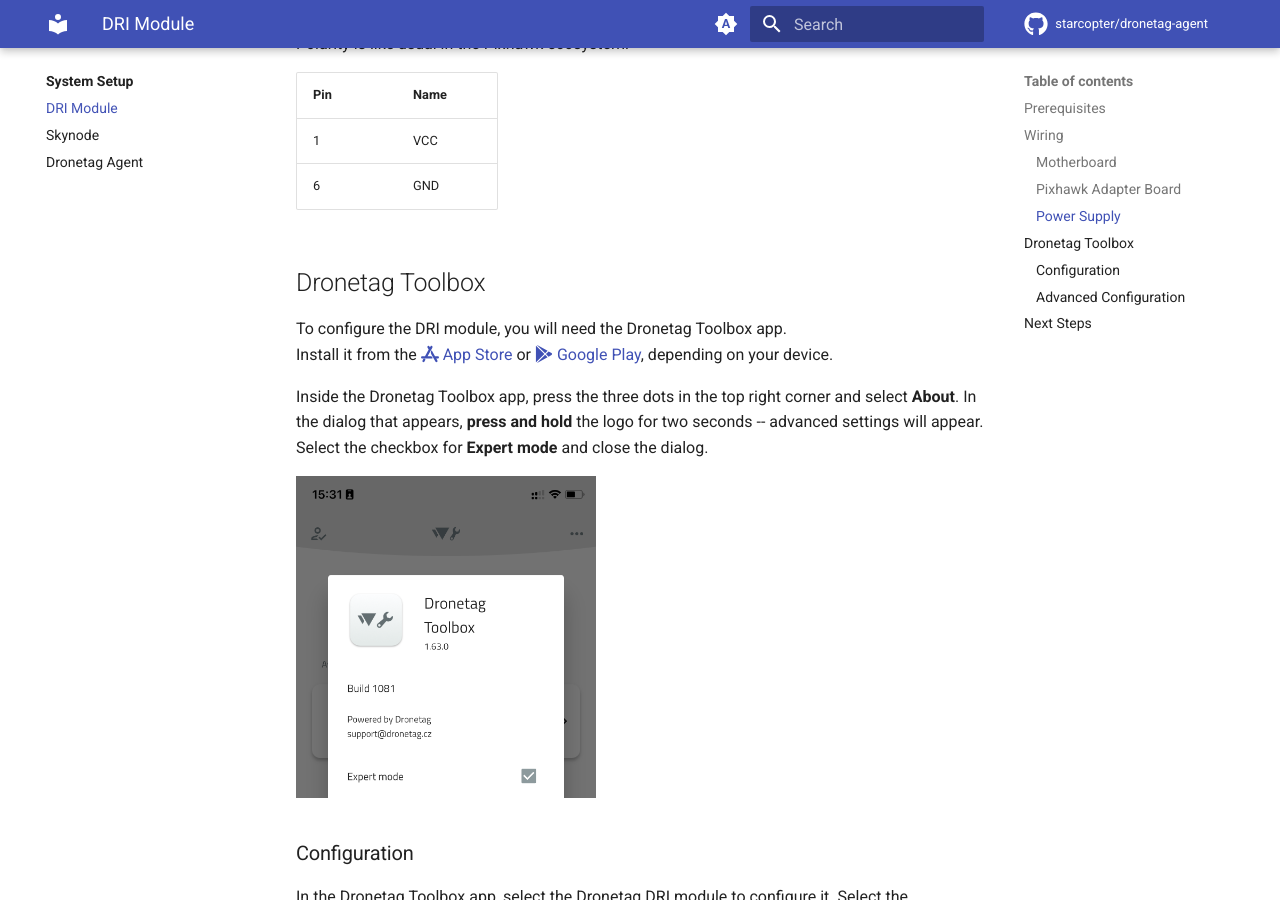
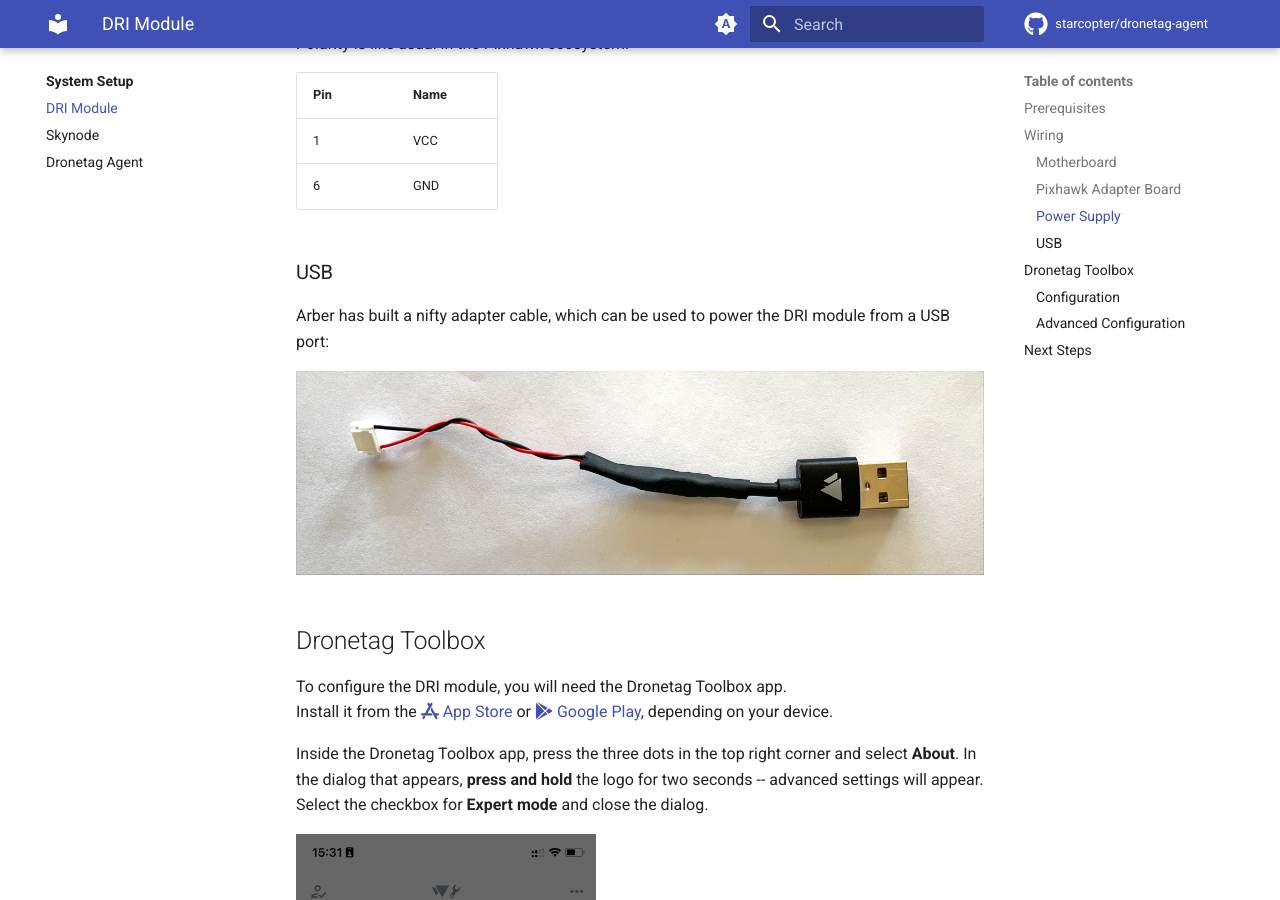
Before and after one commit to starcopter/dronetag-agent, an MkDocs documentation site: the page built from docs/setup/dri-module.md, in a window 1280 px wide and 900 px high, scrolled down 1648 px. Built offline with MkDocs 1.6.1 and Material for MkDocs 9.7.7, drawn with Linux system fonts in a browser that asks for light colours; comment, search, counter and statistics services are not loaded.

Commit message:
Add USB adapter to DRI module setup docs

```diff
--- a/docs/setup/dri-module.md
+++ b/docs/setup/dri-module.md
@@ -53,6 +53,12 @@ Polarity is like usual in the Pixhawk ecosystem:
 | 1   | VCC  |
 | 6   | GND  |
 
+### USB
+
+Arber has built a nifty adapter cable, which can be used to power the DRI module from a USB port:
+
+![USB-to-GH6 Adapter](img/usb-to-gh6.jpg)
+
 ## Dronetag Toolbox
 
 To configure the DRI module, you will need the Dronetag Toolbox app.
```
Also changed, not shown: docs/setup/img/usb-to-gh6.jpg (added).
